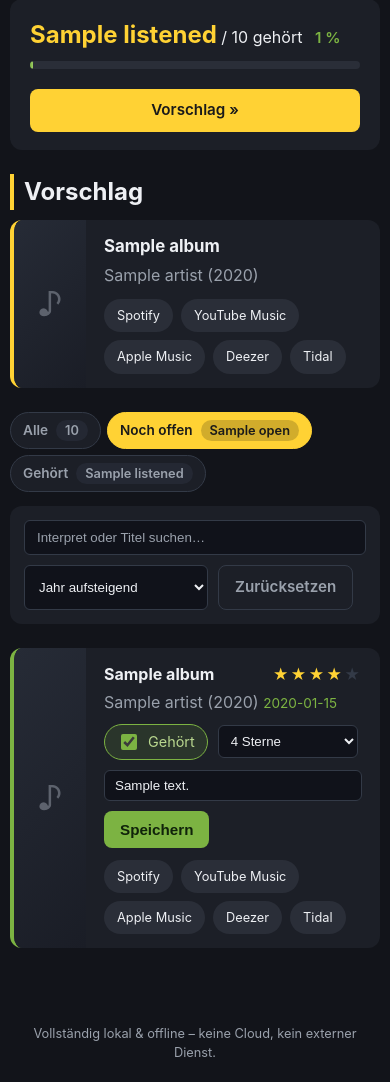
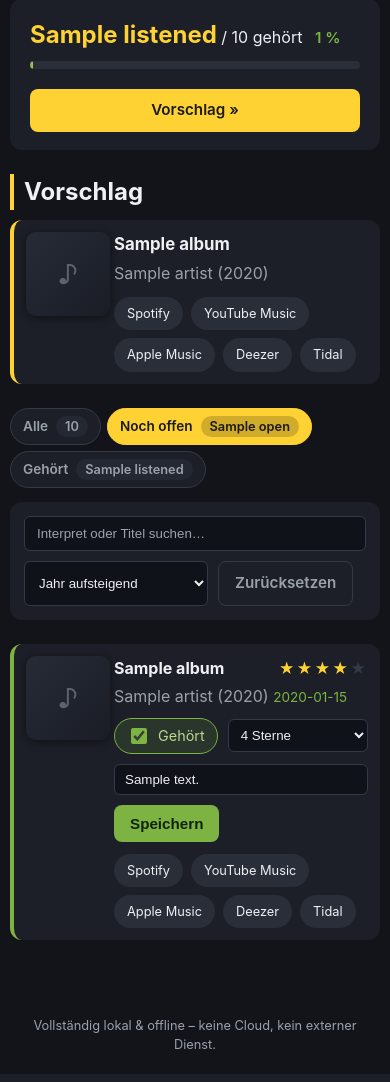
Before and after one commit to HatchetMan111/1001MusicAlbumsProxmox, a FastAPI app: template app/templates/index.html in a window 390 px wide. Shown: the part 115-1197 px from the top of the page. Run offline with FastAPI, Linux system fonts and the light colour scheme; the template is opened without the code that fills it: most values are stand-ins (such as "Sample title", 1, 10 or a date in 2020); parts of the project's set-up code (start-up, migrations or seed data) failed here and were passed over.

Commit message:
PWA: Manifest, Service Worker, Icons + Mobile-Cover-Quadrat
PWA:
- manifest.webmanifest + /sw.js aus dem Root (Service-Worker-Allowed-Header,
  noetig fuer Scope /) – App auf Mobilgeraeten installierbar
  (Android-Install-Prompt, iOS 'Zum Home-Bildschirm')
- Service Worker: Offline-Shell (statische Assets versioniert gecacht),
  dynamische Seiten IMMER netzwerk-erst (Hoer-Fortschritt frisch),
  Cross-Origin (iTunes-Cover) bewusst unberuehrt
- Icons 192/512 px inkl. maskable, in purem Python generiert (keine
  neuen Abhaengigkeiten); iOS: apple-touch-icon, black-translucent,
  theme-color, viewport-fit=cover
- iOS-Safe-Areas (Notch/Home-Indikator) via env(safe-area-inset-*)

Mobile-Cover-Fix:
- Cover war auf Mobil auf Kartenhoehe gestreckt (zusammengeschoben):
  jetzt festes 84px-Quadrat, align-self:flex-start, Radius + Schatten

Cache-Busting v=4; http_test deckt Manifest/SW/Icons/Meta ab

```diff
--- a/app/main.py
+++ b/app/main.py
@@ -12,7 +12,7 @@ from typing import Any, Optional
 from urllib.parse import urlencode
 
 from fastapi import FastAPI, Form, HTTPException, Request
-from fastapi.responses import HTMLResponse, JSONResponse, RedirectResponse
+from fastapi.responses import FileResponse, HTMLResponse, JSONResponse, RedirectResponse
 from fastapi.staticfiles import StaticFiles
 from fastapi.templating import Jinja2Templates
 
@@ -87,6 +87,27 @@ def _no_store(response: HTMLResponse) -> HTMLResponse:
 @app.get("/healthz")
 def healthz() -> dict[str, str]:
     return {"status": "ok"}
+
+
+# --- PWA: Manifest + Service Worker aus dem Root (noetiger SW-Scope) -----
+
+SW_PATH = BASE_DIR / "static" / "sw.js"
+MANIFEST_PATH = BASE_DIR / "static" / "manifest.json"
+
+SW_HEADERS = {
+    "Cache-Control": "no-cache",
+    "Service-Worker-Allowed": "/",
+}
+
+
+@app.get("/sw.js")
+def service_worker() -> FileResponse:
+    return FileResponse(SW_PATH, media_type="application/javascript", headers=SW_HEADERS)
+
+
+@app.get("/manifest.webmanifest")
+def manifest() -> FileResponse:
+    return FileResponse(MANIFEST_PATH, media_type="application/manifest+json")
 
 
 @app.get("/", response_class=HTMLResponse)
--- a/app/static/app.js
+++ b/app/static/app.js
@@ -200,4 +200,13 @@
     if (coverObserver) coverObserver.observe(c);
     else loadCover(c);
   });
+
+  /* -----------------------------------------------------------------
+   * PWA: Service Worker registrieren (Offline-Shell + Installierbarkeit).
+   * Progressive Enhancement – ohne SW laeuft die App normal weiter. */
+  if ("serviceWorker" in navigator) {
+    navigator.serviceWorker.register("/sw.js", { scope: "/" }).catch(function () {
+      /* Registrierung fehlgeschlagen (z. B. HTTP ohne localhost): ignorieren */
+    });
+  }
 })();
--- a/app/static/style.css
+++ b/app/static/style.css
@@ -233,6 +233,24 @@ h2 { border-left: 4px solid var(--accent); padding-left: 10px; }
 .cover-placeholder { color: var(--muted); font-size: 2rem; opacity: 0.5; }
 .cover-note-icon { display: block; }
 
+/* --- Mobile: Cover als sauberes Quadrat (kein gestreckter Streifen) --- */
+@media (max-width: 600px) {
+  .album-card { padding: 12px; }
+  .album-cover {
+    flex: 0 0 84px;
+    width: 84px;
+    height: 84px;            /* festes Quadrat statt Vollhöhen-Streifen */
+    min-height: 84px;
+    aspect-ratio: 1 / 1;
+    align-self: flex-start;  /* nicht auf Kartenhöhe strecken */
+    border-radius: 10px;
+    box-shadow: 0 2px 10px rgba(0, 0, 0, 0.45);
+    flex-shrink: 0;
+  }
+  .album-info { padding: 0 0 0 4px; min-width: 0; }
+  .cover-placeholder { font-size: 1.6rem; }
+}
+
 .album-head {
   display: flex;
   justify-content: space-between;
@@ -383,10 +401,24 @@ footer { text-align: center; padding: 20px; color: var(--muted); font-size: 0.8r
   .stats { flex-direction: column; align-items: stretch; }
   .stats .btn-primary { text-align: center; }
   .album-head h3 { font-size: 1rem; }
-  .album-cover { flex-basis: 72px; width: 72px; }
   .filter-tabs { gap: 6px; }
   .filter-tab { padding: 7px 12px; font-size: 0.85rem; }
 }
+
+/* --- PWA / iOS-Safe-Areas (Notch, Home-Indicator) ------------------------- */
+@supports (padding: max(0px)) {
+  .topbar {
+    padding-left: max(14px, env(safe-area-inset-left));
+    padding-right: max(14px, env(safe-area-inset-right));
+    padding-top: max(12px, env(safe-area-inset-top));
+  }
+  footer {
+    padding-bottom: max(20px, env(safe-area-inset-bottom));
+  }
+}
+
+/* PWA: verhindert Bounce-Overlays hinter der dunklen UI */
+html { background: var(--bg); }
 
 /* --- Reduced Motion: Animationen abschalten ------------------------------- */
 @media (prefers-reduced-motion: reduce) {
--- a/app/templates/base.html
+++ b/app/templates/base.html
@@ -2,10 +2,18 @@
 <html lang="de">
 <head>
   <meta charset="UTF-8">
-  <meta name="viewport" content="width=device-width, initial-scale=1.0">
+  <meta name="viewport" content="width=device-width, initial-scale=1.0, viewport-fit=cover">
   <meta name="color-scheme" content="dark">
+  <meta name="theme-color" content="#12141a">
+  <meta name="description" content="Lokale Checkliste zu 1001 Albums You Must Hear Before You Die – vollständig offline, keine Cloud.">
   <title>{% block title %}AlbumsDashboard{% endblock %}</title>
-  <link rel="stylesheet" href="/static/style.css?v=3">
+  <link rel="stylesheet" href="/static/style.css?v=4">
+  <link rel="manifest" href="/manifest.webmanifest">
+  <link rel="icon" type="image/png" sizes="192x192" href="/static/icon-192.png">
+  <link rel="apple-touch-icon" href="/static/icon-192.png">
+  <meta name="apple-mobile-web-app-capable" content="yes">
+  <meta name="apple-mobile-web-app-status-bar-style" content="black-translucent">
+  <meta name="apple-mobile-web-app-title" content="Albums">
 </head>
 <body>
   <header class="topbar">
@@ -22,6 +30,6 @@
   <footer>
     <span>Vollständig lokal &amp; offline – keine Cloud, kein externer Dienst.</span>
   </footer>
-  <script src="/static/app.js?v=3" defer></script>
+  <script src="/static/app.js?v=4" defer></script>
 </body>
 </html>
--- a/app/templates/gehoert.html
+++ b/app/templates/gehoert.html
@@ -1,6 +1,5 @@
 {% extends "base.html" %}
 {% from "_macros.html" import stats_bar, album_card, pagination, service_buttons, stars_span %}
-
 {% block title %}Gehörte Alben – AlbumsDashboard{% endblock %}
 
 {% block content %}
```
Also changed, not shown: app/static/sw.js (added, +73 -0 lines), scripts/http_test.py (+22 -0 lines), README.md, app/static/icon-192.png (added), app/static/icon-512.png (added), app/static/manifest.json (added).
